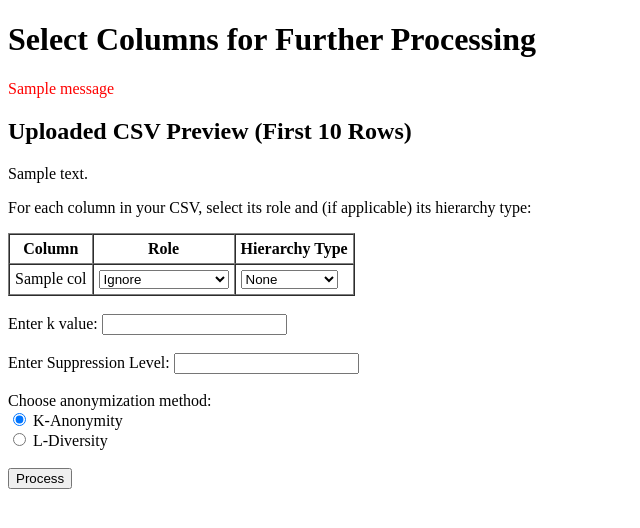
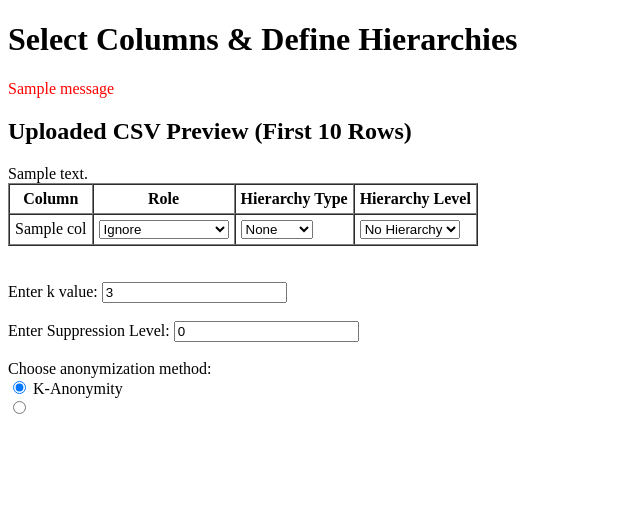
Before and after one commit to ayazmarediya03/Cyber-Project, a Flask app: template templates/select_columns.html in a window 1280 px wide. Shown: the top 528 px of the page, without its empty margins (0-640 px from the left). Run offline with Flask 3, Linux system fonts and the light colour scheme; the template is opened without the code that fills it: most values are stand-ins (such as "Sample title", 1, 10 or a date in 2020); one stand-in notice (Sample message) is shown.

Commit message:
updated Code for resolving issues

```diff
--- a/app.py
+++ b/app.py
@@ -6,16 +6,19 @@
 from anjana.anonymity import utils
 
 app = Flask(__name__)
-app.secret_key = 'some_secret_key'  # Change for production
+app.secret_key = 'some_secret_key'  # Change this in production
 
-# Directories for file storage
+# Folders for storing uploaded and processed files
 UPLOAD_FOLDER = 'uploads'
 PROCESSED_FOLDER = 'processed'
 os.makedirs(UPLOAD_FOLDER, exist_ok=True)
 os.makedirs(PROCESSED_FOLDER, exist_ok=True)
 
-# Utility function for numeric intervals
 def generate_intervals(values, interval):
+    """
+    Helper function to convert numeric values into interval strings.
+    For example, if interval=10 and value=27 -> "20-29"
+    """
     intervals = []
     for v in values:
         lower_bound = (v // interval) * interval
@@ -27,8 +30,11 @@
 def index():
     return render_template('index.html')
 
-@app.route('/upload', methods=['GET','POST'])
+@app.route('/upload', methods=['GET', 'POST'])
 def upload_file():
+    """
+    Upload a CSV file and display its first 10 rows as a preview.
+    """
     if request.method == 'POST':
         if 'file' not in request.files:
             flash("No file part")
@@ -37,23 +43,33 @@
         if file.filename == '':
             flash("No selected file")
             return redirect(request.url)
+
         filepath = os.path.join(UPLOAD_FOLDER, file.filename)
         file.save(filepath)
+
         try:
             df = pd.read_csv(filepath)
         except Exception as e:
             flash("Error reading CSV: " + str(e))
             return redirect(request.url)
+
         preview_html = df.head(10).to_html(classes="table table-striped", index=False)
         return render_template('upload_preview.html', filename=file.filename, preview=preview_html)
+
     return render_template('upload.html')
 
-@app.route('/select_columns', methods=['GET','POST'])
+@app.route('/select_columns', methods=['GET', 'POST'])
 def select_columns():
+    """
+    Allows the user to assign roles to columns, pick the anonymization method (k-anonymity or l-diversity),
+    choose k, suppression level (supp_level), (and l if l-diversity is selected), and define hierarchy types (none, masking, interval)
+    for quasi or sensitive columns.
+    """
     filename = request.args.get('filename')
     if not filename:
         flash("No file provided")
         return redirect(url_for('upload_file'))
+
     filepath = os.path.join(UPLOAD_FOLDER, filename)
     try:
         df = pd.read_csv(filepath)
@@ -61,95 +77,148 @@
         flash("Error reading CSV: " + str(e))
         return redirect(url_for('upload_file'))
 
-    # Get the list of columns from the CSV dynamically.
     columns = df.columns.tolist()
-    # Build a dictionary with column types (numeric or string)
-    col_types = {col: ("numeric" if pd.api.types.is_numeric_dtype(df[col]) else "string")
-                 for col in columns}
+
+    # Determine column types (for our purposes, we use pandas detection)
+    col_types = {}
+    for col in columns:
+        if pd.api.types.is_numeric_dtype(df[col]):
+            col_types[col] = "numeric"
+        else:
+            col_types[col] = "string"
+
+    # Compute maximum string length for each column using the string representation.
+    # This is done for every column so that masking works even for numeric columns.
+    max_len_map = {}
+    for col in columns:
+        max_len_map[col] = df[col].astype(str).apply(len).max()
+
     original_preview = df.head(10).to_html(classes="table table-striped", index=False)
 
     if request.method == 'POST':
-        # Collect roles for each column.
+        # Collect roles for each column
         roles = {}
         for col in columns:
-            role = request.form.get(col)
-            if role and role != 'none':
+            role = request.form.get(f"{col}_role", "none")
+            if role != "none":
                 roles[col] = role
 
         if not roles:
             flash("Please select a role for at least one column!")
-            return render_template('select_columns.html', columns=columns, filename=filename,
-                                   original_preview=original_preview, col_types=col_types)
+            return render_template(
+                'select_columns.html',
+                columns=columns,
+                col_types=col_types,
+                max_len_map=max_len_map,
+                original_preview=original_preview
+            )
 
-        # Get the chosen anonymization method.
-        method = request.form.get("method")
+        # Get the anonymization method (default to k-anonymity)
+        method = request.form.get("method", "k_anonymity")
 
-        # Get k and suppression level.
+        # Get k and suppression level values
         try:
-            k_value = int(request.form.get("k"))
-            supp_level_value = int(request.form.get("supp_level"))
+            k_value = int(request.form.get("k", "3"))
+            supp_level_value = int(request.form.get("supp_level", "0"))
         except (TypeError, ValueError):
-            flash("Invalid k or suppression level value. Please enter valid integers.")
-            return render_template('select_columns.html', columns=columns, filename=filename,
-                                   original_preview=original_preview, col_types=col_types)
+            flash("Invalid k or suppression level. Please enter valid integers.")
+            return render_template(
+                'select_columns.html',
+                columns=columns,
+                col_types=col_types,
+                max_len_map=max_len_map,
+                original_preview=original_preview
+            )
 
-        # If l-diversity is chosen, get the l value.
+        # If l-diversity is selected, get the l value.
         if method == "l_diversity":
             try:
-                l_div = int(request.form.get("l_div"))
+                l_div = int(request.form.get("l_div", "2"))
             except (TypeError, ValueError):
                 flash("Invalid l value for l-diversity. Please enter a valid integer.")
-                return render_template('select_columns.html', columns=columns, filename=filename,
-                                       original_preview=original_preview, col_types=col_types)
+                return render_template(
+                    'select_columns.html',
+                    columns=columns,
+                    col_types=col_types,
+                    max_len_map=max_len_map,
+                    original_preview=original_preview
+                )
 
-        # Build lists for each role.
-        quasi_ident = [col for col, role in roles.items() if role == 'quasi']
-        ident = [col for col, role in roles.items() if role == 'ident']
-        sens_att_list = [col for col, role in roles.items() if role == 'sensitive']
+        # Build role-based lists
+        quasi_ident = [col for col, r in roles.items() if r == 'quasi']
+        ident = [col for col, r in roles.items() if r == 'ident']
+        sens_att_list = [col for col, r in roles.items() if r == 'sensitive']
 
-        # Build the dynamic hierarchies.
+        # Build dynamic hierarchies based on user input.
         hierarchies = {}
-        for col in roles:
-            # Only apply hierarchy if role is quasi or sensitive.
-            if roles[col] in ['quasi', 'sensitive']:
-                # Get the selected hierarchy type from the form.
-                hier_type = request.form.get(f"hier_{col}", "none")
-                if hier_type != "none":
-                    if col_types[col] == "numeric":
-                        if hier_type == "interval5":
-                            hierarchies[col] = {
-                                0: df[col].values,
-                                1: generate_intervals(df[col].values, 5)
-                            }
-                        elif hier_type == "interval10":
-                            hierarchies[col] = {
-                                0: df[col].values,
-                                1: generate_intervals(df[col].values, 10)
-                            }
-                    else:  # string type
-                        if hier_type == "substring":
-                            # Level 0: original, Level 1: remove last character then append '*', Level 2: full suppression.
-                            hierarchies[col] = {
-                                0: df[col].values,
-                                1: df[col].astype(str).apply(lambda x: x[:-1] + "*" if len(x) > 0 else "*").values,
-                                2: np.array(["*"] * len(df[col].values))
-                            }
-                        elif hier_type == "suppression":
-                            hierarchies[col] = {
-                                0: df[col].values,
-                                1: np.array(["*"] * len(df[col].values))
-                            }
-        # Debug: you may flash the generated hierarchies for inspection.
-        # flash(str(hierarchies))
+        for i, col in enumerate(columns):
+            if col in roles and roles[col] in ['quasi', 'sensitive']:
+                hier_type_field = f"hier_type_{i}"
+                hier_level_field = f"hier_level_{i}"
+                chosen_type = request.form.get(hier_type_field, "none")
+                chosen_level = request.form.get(hier_level_field, "none")
 
-        # Run the anonymization process.
+                if chosen_type == "none":
+                    hierarchies[col] = {0: df[col].values}
+                    continue
+
+                if col_types[col] == "string":
+                    # For string columns: if masking is chosen, build levels 0..mask_level
+                    if chosen_type == "masking":
+                        try:
+                            mask_level = int(chosen_level)
+                        except:
+                            mask_level = 0
+                        hierarchy_dict = {0: df[col].values}
+                        for lvl in range(1, mask_level + 1):
+                            def mask_func(x, lvl=lvl):
+                                return x[:-lvl] + ("*" * lvl) if len(x) > lvl else "*" * lvl
+                            hierarchy_dict[lvl] = df[col].astype(str).apply(mask_func).values
+                        hierarchies[col] = hierarchy_dict
+                    elif chosen_type == "interval":
+                        try:
+                            interval_val = int(chosen_level)
+                        except:
+                            interval_val = 10
+                        if interval_val <= 0:
+                            interval_val = 10
+                        # For strings, interval is less meaningful – we use a simple suppression alternative.
+                        hierarchies[col] = {
+                            0: df[col].values,
+                            1: np.array(["*"] * len(df[col].values))
+                        }
+                else:
+                    # For numeric columns:
+                    if chosen_type == "masking":
+                        try:
+                            mask_level = int(chosen_level)
+                        except:
+                            mask_level = 0
+                        hierarchy_dict = {0: df[col].values}
+                        for lvl in range(1, mask_level + 1):
+                            def mask_num(n, lvl=lvl):
+                                s = str(int(n))
+                                return s[:-lvl] + ("*" * lvl) if len(s) > lvl else "*" * lvl
+                            hierarchy_dict[lvl] = df[col].astype(str).apply(mask_num).values
+                        hierarchies[col] = hierarchy_dict
+                    elif chosen_type == "interval":
+                        try:
+                            interval_val = int(chosen_level)
+                        except:
+                            interval_val = 10
+                        if interval_val <= 0:
+                            interval_val = 10
+                        hierarchies[col] = {
+                            0: df[col].values,
+                            1: generate_intervals(df[col].values, interval_val)
+                        }
+
+        # Run the chosen anonymization
         try:
             if method == "l_diversity":
-                # For l-diversity, require exactly one sensitive attribute.
                 if len(sens_att_list) != 1:
                     flash("For l-diversity, please select exactly one sensitive attribute.")
-                    return render_template('select_columns.html', columns=columns, filename=filename,
-                                           original_preview=original_preview, col_types=col_types)
+                    return redirect(url_for('select_columns', filename=filename))
                 anonymized_df = anonymity.l_diversity(
                     data=df,
                     ident=ident,
@@ -173,21 +242,6 @@
             flash("Anonymization error: " + str(e))
             return redirect(url_for('select_columns', filename=filename))
 
-        # Save the anonymized CSV.
         processed_filename = f'anonymized_{filename}'
         processed_filepath = os.path.join(PROCESSED_FOLDER, processed_filename)
-        anonymized_df.to_csv(processed_filepath, index=False)
-
-        anonymized_preview = anonymized_df.head(10).to_html(classes="table table-striped", index=False)
-        return render_template('preview.html', anonymized_table=anonymized_preview, download_filename=processed_filename)
-
-    return render_template('select_columns.html', columns=columns, filename=filename,
-                           original_preview=original_preview, col_types=col_types)
-
-@app.route('/download/<filename>')
-def download_file(filename):
-    filepath = os.path.join(PROCESSED_FOLDER, filename)
-    return send_file(filepath, as_attachment=True)
-
-if __name__ == '__main__':
-    app.run(debug=True)
+        anonymized_df.to_
--- a/templates/index.html
+++ b/templates/index.html
@@ -4,10 +4,10 @@
     <title>K-Anonymity Landing Page</title>
 </head>
 <body>
-    <h1>K-Anonymity Data Anonymization</h1>
+    <h1>Welcome to the Dynamic Hierarchy Anonymizer</h1>
     <p>
-        K-Anonymity is a privacy protection model that ensures each record in a dataset is indistinguishable
-        from at least k-1 other records. This is typically achieved by generalizing or suppressing certain attributes.
+      This application allows you to upload a CSV file, assign roles to columns, choose an anonymization
+      method (k-anonymity or l-diversity), and dynamically define masking/interval hierarchies.
     </p>
     <a href="{{ url_for('upload_file') }}">
         <button>Get Started</button>
--- a/templates/select_columns.html
+++ b/templates/select_columns.html
@@ -1,12 +1,13 @@
 <!DOCTYPE html>
 <html>
 <head>
-    <title>Select Columns and Set Attributes</title>
+    <title>Select Columns and Define Hierarchies</title>
     <script>
       document.addEventListener('DOMContentLoaded', function() {
         var lRadio = document.getElementById('l_diversity');
         var kRadio = document.getElementById('k_anonymity');
         var lDivContainer = document.getElementById('l_div_container');
+
         function toggleLDiv() {
            if(lRadio.checked) {
                lDivContainer.style.display = 'block';
@@ -14,21 +15,71 @@
                lDivContainer.style.display = 'none';
            }
         }
+        if (lRadio && kRadio) {
           lRadio.addEventListener('change', toggleLDiv);
           kRadio.addEventListener('change', toggleLDiv);
           toggleLDiv(); // initialize on page load
+        }
+
+        // Dynamically update Hierarchy Level options when the hierarchy type changes.
+        let table = document.getElementById('colTable');
+        if (table) {
+          for (let i = 1; i < table.rows.length; i++) {
+            let typeSelect = document.getElementById(`hier_type_${i-1}`);
+            if (typeSelect) {
+              typeSelect.addEventListener('change', function() {
+                updateHierarchyLevel(i-1);
               });
+            }
+            updateHierarchyLevel(i-1); // initialize for each row
+          }
+        }
+      });
+
+      function updateHierarchyLevel(index) {
+        let typeSelect = document.getElementById(`hier_type_${index}`);
+        let levelSelect = document.getElementById(`hier_level_${index}`);
+        if (!typeSelect || !levelSelect) return;
+
+        // Clear out old options
+        levelSelect.innerHTML = "";
+
+        let chosenType = typeSelect.value;
+        let maxLen = parseInt(levelSelect.getAttribute("data-max-len"));
+
+        if (chosenType === "masking") {
+          // Options from 0 up to maxLen
+          for (let i = 0; i <= maxLen; i++) {
+            let opt = document.createElement("option");
+            opt.value = i;
+            opt.text = `Masking Level ${i}`;
+            levelSelect.appendChild(opt);
+          }
+        } else if (chosenType === "interval") {
+          // Options from 0 to 100 in steps of 2
+          for (let val = 0; val <= 100; val += 2) {
+            let opt = document.createElement("option");
+            opt.value = val;
+            opt.text = `Interval Size ${val}`;
+            levelSelect.appendChild(opt);
+          }
+        } else {
+          let opt = document.createElement("option");
+          opt.value = "none";
+          opt.text = "No Hierarchy";
+          levelSelect.appendChild(opt);
+        }
+      }
     </script>
 </head>
 <body>
-    <h1>Select Columns for Further Processing</h1>
+    <h1>Select Columns & Define Hierarchies</h1>
 
-    <!-- Inline flash messages for warnings -->
     {% with messages = get_flashed_messages() %}
       {% if messages %}
-        <div class="flash-messages">
+        <div style="color: red;">
           {% for message in messages %}
-            <p style="color: red;">{{ message }}</p>
+            <p>{{ message }}</p>
           {% endfor %}
         </div>
       {% endif %}
@@ -39,19 +90,19 @@
         {{ original_preview|safe }}
     </div>
 
-    <p>For each column in your CSV, select its role and (if applicable) its hierarchy type:</p>
     <form method="post">
-        <table border="1" cellpadding="5" cellspacing="0">
+        <table border="1" cellpadding="5" cellspacing="0" id="colTable">
             <tr>
                 <th>Column</th>
                 <th>Role</th>
                 <th>Hierarchy Type</th>
+                <th>Hierarchy Level</th>
             </tr>
             {% for col in columns %}
             <tr>
                 <td>{{ col }}</td>
                 <td>
-                    <select name="{{ col }}">
+                    <select name="{{ col }}_role">
                         <option value="none">Ignore</option>
                         <option value="quasi">Quasi-Identifier</option>
                         <option value="ident">Identifier</option>
@@ -59,44 +110,34 @@
                     </select>
                 </td>
                 <td>
-                    {% if col_types[col] == "numeric" %}
-                      <select name="hier_{{ col }}">
+                    <select name="hier_type_{{ loop.index0 }}" id="hier_type_{{ loop.index0 }}">
                         <option value="none">None</option>
-                          <option value="interval5">Interval (5)</option>
-                          <option value="interval10">Interval (10)</option>
+                        <option value="masking">Masking</option>
+                        <option value="interval">Interval</option>
                     </select>
-                    {% else %}
-                      <select name="hier_{{ col }}">
-                          <option value="none">None</option>
-                          <option value="substring">Substring</option>
-                          <option value="suppression">Suppression</option>
+                </td>
+                <td>
+                    <select name="hier_level_{{ loop.index0 }}"
+                            id="hier_level_{{ loop.index0 }}"
+                            data-max-len="{{ max_len_map[col] }}">
+                        <option value="none">No Hierarchy</option>
                     </select>
-                    {% endif %}
                 </td>
             </tr>
             {% endfor %}
         </table>
-        <br>
-        <!-- Input fields for k and suppression level -->
+
+        <br><br>
         <label for="k">Enter k value:</label>
-        <input type="number" name="k" min="1" required>
+        <input type="number" name="k" min="1" value="3" required>
         <br><br>
+
         <label for="supp_level">Enter Suppression Level:</label>
-        <input type="number" name="supp_level" min="0" required>
+        <input type="number" name="supp_level" min="0" value="0" required>
         <br><br>
-        <!-- Radio buttons for method selection -->
+
         <label>Choose anonymization method:</label><br>
         <input type="radio" name="method" value="k_anonymity" id="k_anonymity" checked>
         <label for="k_anonymity">K-Anonymity</label><br>
         <input type="radio" name="method" value="l_diversity" id="l_diversity">
-        <label for="l_diversity">L-Diversity</label><br><br>
-        <!-- Additional input for l value, shown only when l-diversity is selected -->
-        <div id="l_div_container" style="display: none;">
-          <label for="l_div">Enter l value for L-Diversity:</label>
-          <input type="number" name="l_div" min="1">
-          <br><br>
-        </div>
-        <input type="submit" value="Process">
-    </form>
-</body>
-</html>
+        <label for="l_div_
```
Also changed, not shown: templates/preview.html (+12 -1 lines), templates/upload.html (+12 -1 lines), templates/upload_preview.html (+12 -1 lines). Lines whose indentation alone changed are shown as unchanged.
